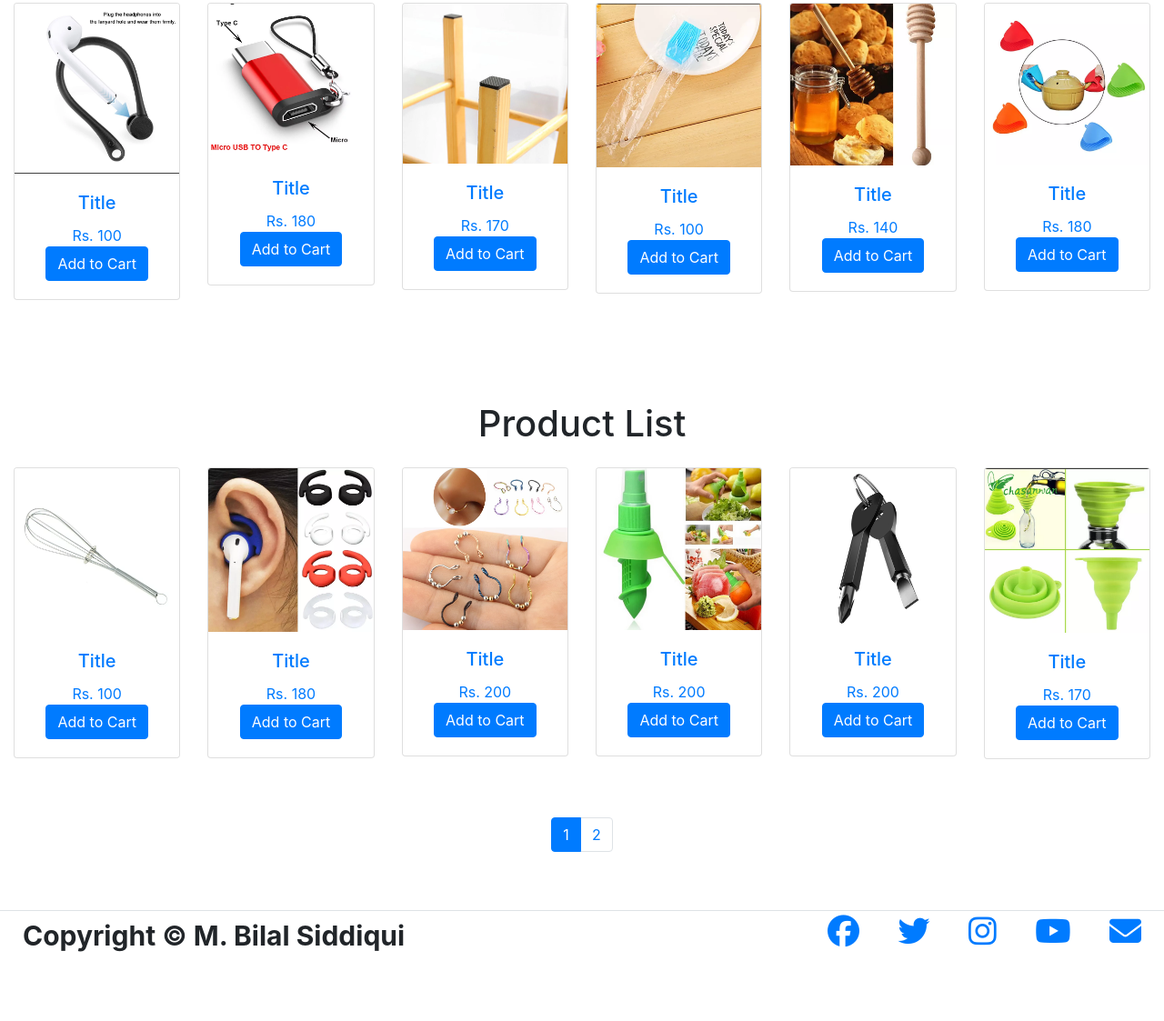
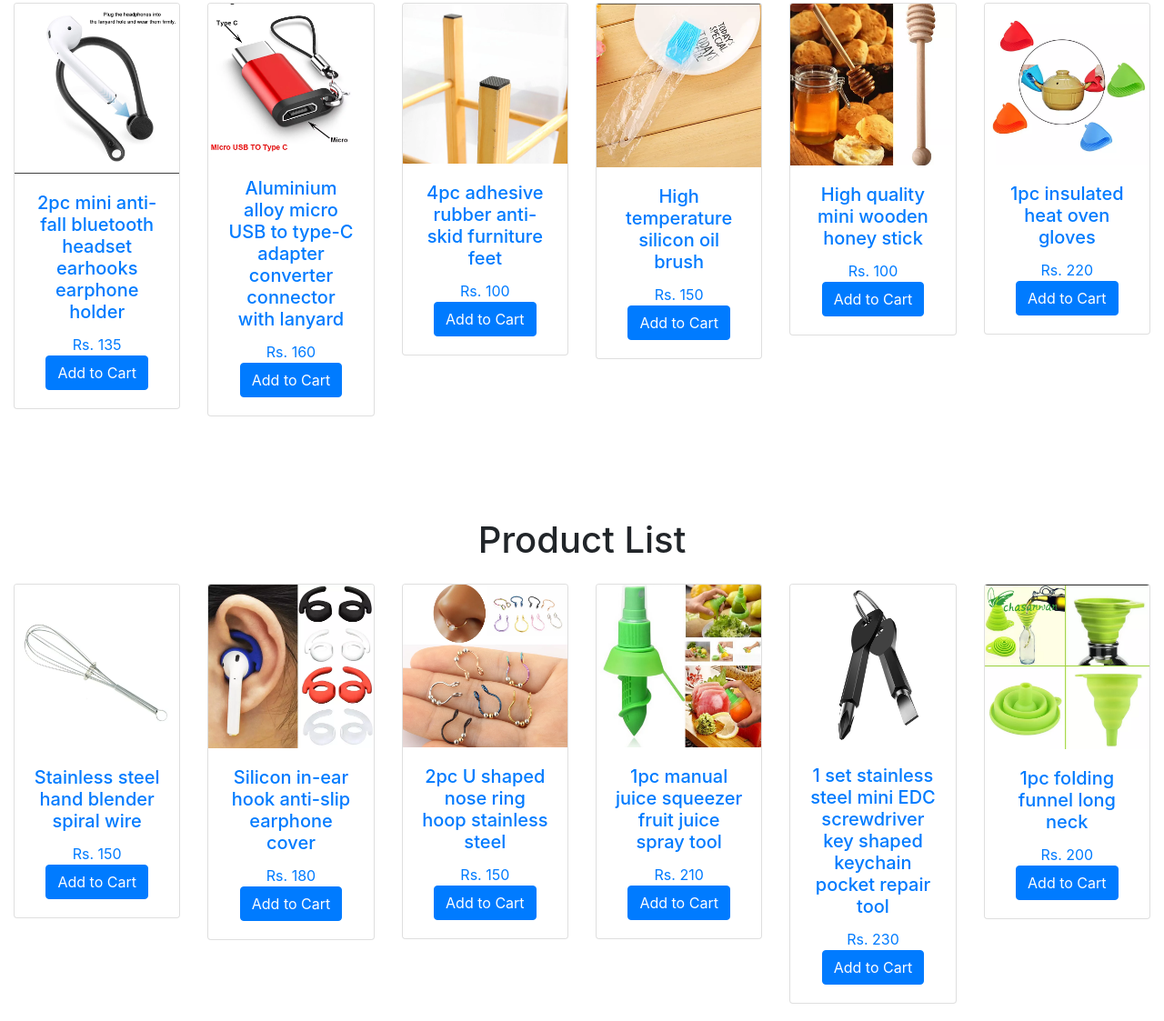
Before and after one commit to mbsiddiqui/E-Commerce-Website, a plain HTML site: page index.html in a window 1280 px wide. Shown: the part 1988-3111 px from the top of the page at 91% size. Before the commit the page ends 3056 px from the top, so only its background shows below. Drawn offline with nearby package versions, Linux system fonts and the light colour scheme.

Commit message:
v2.0 (hosted, product's titles & prices updated)

```diff
--- a/index.html
+++ b/index.html
@@ -283,8 +283,8 @@
                         <div class="card mb-3" style="max-width: 18rem;">
                             <img src="Images/Products/1.png" class="card-img-top" alt="...">
                             <div class="card-body">
-                                <h5 class="card-title"><span>Title</span></h5>
-                                <p class="card-text"><span>Rs.</span> <span>100</span></p>
+                                <h5 class="card-title"><span>2pc mini anti-fall bluetooth headset earhooks earphone holder</span></h5>
+                                <p class="card-text"><span>Rs.</span> <span>135</span></p>
                                 <a href="#" class="btn btn-primary">Add to Cart</a>
                             </div>
                         </div>
@@ -296,8 +296,8 @@
                         <div class="card mb-3" style="max-width: 18rem;">
                             <img src="Images/Products/2.png" class="card-img-top" alt="...">
                             <div class="card-body">
-                                <h5 class="card-title"><span>Title</span></h5>
-                                <p class="card-text"><span>Rs.</span> <span>180</span></p>
+                                <h5 class="card-title"><span>Aluminium alloy micro USB to type-C adapter converter connector with lanyard</span></h5>
+                                <p class="card-text"><span>Rs.</span> <span>160</span></p>
                                 <a href="#" class="btn btn-primary">Add to Cart</a>
                             </div>
                         </div>
@@ -309,8 +309,8 @@
                         <div class="card mb-3" style="max-width: 18rem;">
                             <img src="Images/Products/3.png" class="card-img-top" alt="...">
                             <div class="card-body">
-                                <h5 class="card-title"><span>Title</span></h5>
-                                <p class="card-text"><span>Rs.</span> <span>170</span></p>
+                                <h5 class="card-title"><span>4pc adhesive rubber anti-skid furniture feet</span></h5>
+                                <p class="card-text"><span>Rs.</span> <span>100</span></p>
                                 <a href="#" class="btn btn-primary">Add to Cart</a>
                             </div>
                         </div>
@@ -322,8 +322,8 @@
                         <div class="card mb-3" style="max-width: 18rem;">
                             <img src="Images/Products/4.png" class="card-img-top" alt="...">
                             <div class="card-body">
-                                <h5 class="card-title"><span>Title</span></h5>
-                                <p class="card-text"><span>Rs.</span> <span>100</span></p>
+                                <h5 class="card-title"><span>High temperature silicon oil brush</span></h5>
+                                <p class="card-text"><span>Rs.</span> <span>150</span></p>
                                 <a href="#" class="btn btn-primary">Add to Cart</a>
                             </div>
                         </div>
@@ -335,8 +335,8 @@
                         <div class="card mb-3" style="max-width: 18rem;">
                             <img src="Images/Products/5.png" class="card-img-top" alt="...">
                             <div class="card-body">
-                                <h5 class="card-title"><span>Title</span></h5>
-                                <p class="card-text"><span>Rs.</span> <span>140</span></p>
+                                <h5 class="card-title"><span>High quality mini wooden honey stick</span></h5>
+                                <p class="card-text"><span>Rs.</span> <span>100</span></p>
                                 <a href="#" class="btn btn-primary">Add to Cart</a>
                             </div>
                         </div>
@@ -348,8 +348,8 @@
                         <div class="card mb-3" style="max-width: 18rem;">
                             <img src="Images/Products/6.png" class="card-img-top" alt="...">
                             <div class="card-body">
-                                <h5 class="card-title"><span>Title</span></h5>
-                                <p class="card-text"><span>Rs.</span> <span>180</span></p>
+                                <h5 class="card-title"><span>1pc insulated heat oven gloves</span></h5>
+                                <p class="card-text"><span>Rs.</span> <span>220</span></p>
                                 <a href="#" class="btn btn-primary">Add to Cart</a>
                             </div>
                         </div>
@@ -381,8 +381,8 @@
                         <div class="card mb-3" style="max-width: 18rem;">
                             <img src="Images/Products/7.png" class="card-img-top" alt="...">
                             <div class="card-body">
-                                <h5 class="card-title"><span>Title</span></h5>
-                                <p class="card-text"><span>Rs.</span> <span>100</span></p>
+                                <h5 class="card-title"><span>Stainless steel hand blender spiral wire</span></h5>
+                                <p class="card-text"><span>Rs.</span> <span>150</span></p>
                                 <a href="#" class="btn btn-primary">Add to Cart</a>
                             </div>
                         </div>
@@ -394,7 +394,7 @@
                         <div class="card mb-3" style="max-width: 18rem;">
                             <img src="Images/Products/8.png" class="card-img-top" alt="...">
                             <div class="card-body">
-                                <h5 class="card-title"><span>Title</span></h5>
+                                <h5 class="card-title"><span>Silicon in-ear hook anti-slip earphone cover</span></h5>
                                 <p class="card-text"><span>Rs.</span> <span>180</span></p>
                                 <a href="#" class="btn btn-primary">Add to Cart</a>
                             </div>
@@ -407,8 +407,8 @@
                         <div class="card mb-3" style="max-width: 18rem;">
                             <img src="Images/Products/9.png" class="card-img-top" alt="...">
                             <div class="card-body">
-                                <h5 class="card-title"><span>Title</span></h5>
-                                <p class="card-text"><span>Rs.</span> <span>200</span></p>
+                                <h5 class="card-title"><span>2pc U shaped nose ring hoop stainless steel</span></h5>
+                                <p class="card-text"><span>Rs.</span> <span>150</span></p>
                                 <a href="#" class="btn btn-primary">Add to Cart</a>
                             </div>
                         </div>
@@ -420,8 +420,8 @@
                         <div class="card mb-3" style="max-width: 18rem;">
                             <img src="Images/Products/10.png" class="card-img-top" alt="...">
                             <div class="card-body">
-                                <h5 class="card-title"><span>Title</span></h5>
-                                <p class="card-text"><span>Rs.</span> <span>200</span></p>
+                                <h5 class="card-title"><span>1pc manual juice squeezer fruit juice spray tool</span></h5>
+                                <p class="card-text"><span>Rs.</span> <span>210</span></p>
                                 <a href="#" class="btn btn-primary">Add to Cart</a>
                             </div>
                         </div>
@@ -433,8 +433,8 @@
                         <div class="card mb-3" style="max-width: 18rem;">
                             <img src="Images/Products/11.png" class="card-img-top" alt="...">
                             <div class="card-body">
-                                <h5 class="card-title"><span>Title</span></h5>
-                                <p class="card-text"><span>Rs.</span> <span>200</span></p>
+                                <h5 class="card-title"><span>1 set stainless steel mini EDC screwdriver key shaped keychain pocket repair tool</span></h5>
+                                <p class="card-text"><span>Rs.</span> <span>230</span></p>
                                 <a href="#" class="btn btn-primary">Add to Cart</a>
                             </div>
                         </div>
@@ -446,8 +446,8 @@
                         <div class="card mb-3" style="max-width: 18rem;">
                             <img src="Images/Products/12.png" class="card-img-top" alt="...">
                             <div class="card-body">
-                                <h5 class="card-title"><span>Title</span></h5>
-                                <p class="card-text"><span>Rs.</span> <span>170</span></p>
+                                <h5 class="card-title"><span>1pc folding funnel long neck</span></h5>
+                                <p class="card-text"><span>Rs.</span> <span>200</span></p>
                                 <a href="#" class="btn btn-primary">Add to Cart</a>
                             </div>
                         </div>
```
Also changed, not shown: products2.html (+19 -19 lines), public/index.html (added, +65 -0 lines), firebase.json (added), 2 other files.
